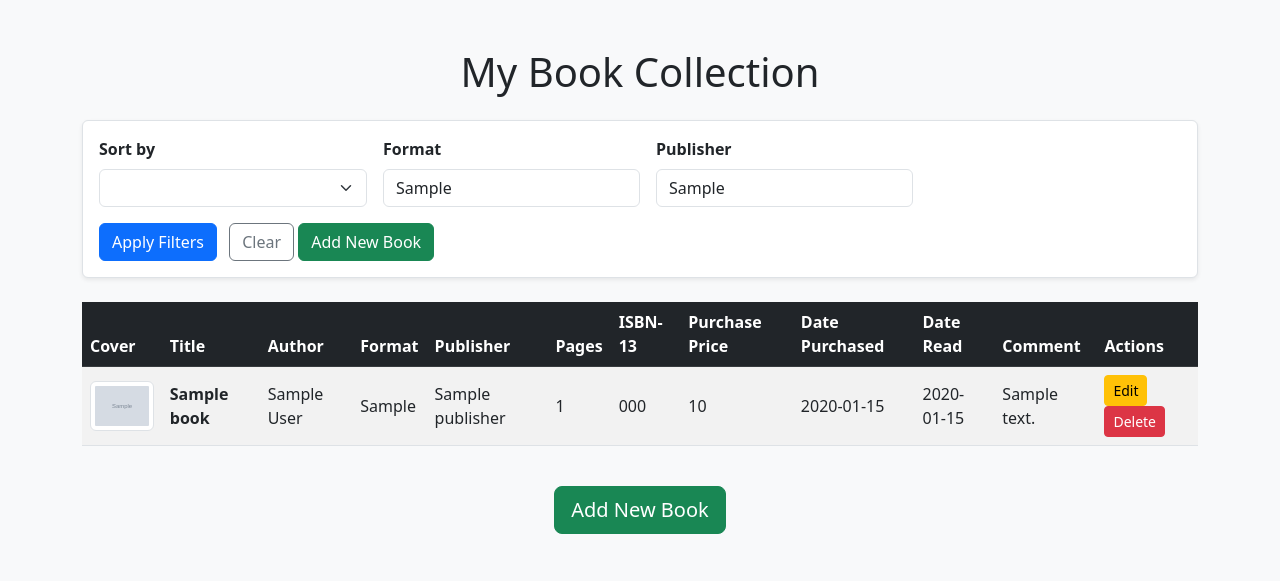
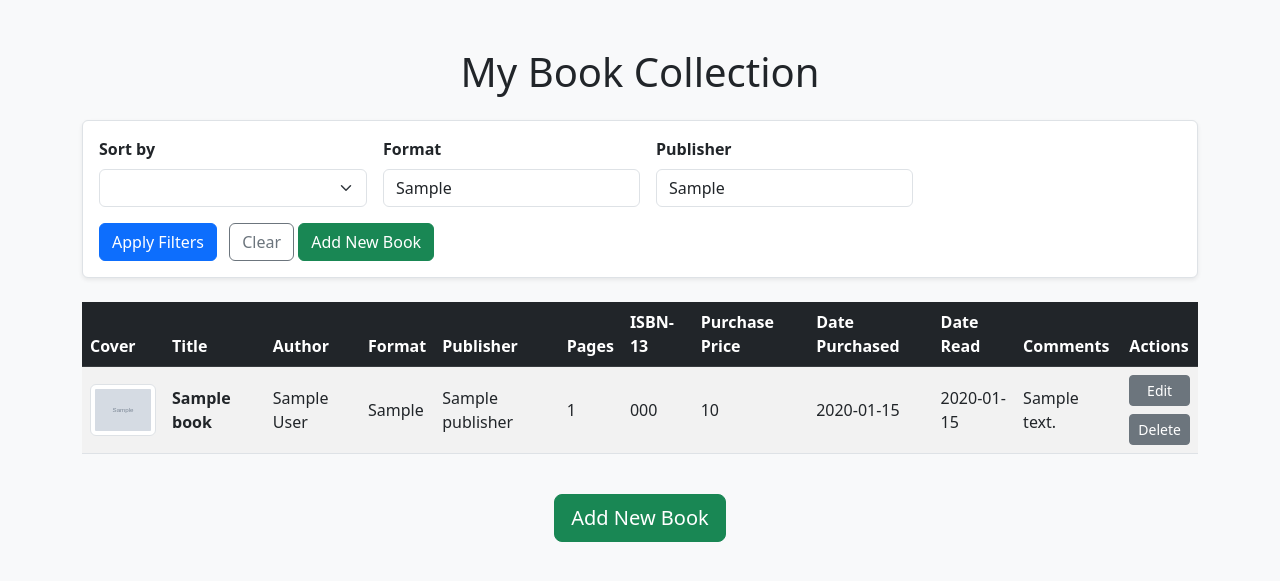
Before and after one commit to evohnave/BookTracker, a FastAPI app: template templates/home.html in a window 1280 px wide. Shown: the top 581 px of the page. Run offline with FastAPI, Linux system fonts and the light colour scheme; the template is opened without the code that fills it: most values are stand-ins (such as "Sample title", 1, 10 or a date in 2020); grey boxes marked "Sample" are stand-in pictures.

Commit message:
Style changes

```diff
--- a/templates/home.html
+++ b/templates/home.html
@@ -65,7 +65,7 @@
                         <th>Purchase Price</th>
                         <th>Date Purchased</th>
                         <th>Date Read</th>
-                        <th>Comment</th>
+                        <th>Comments</th>
                         <th>Actions</th>
                     </tr>
                 </thead>
@@ -90,10 +90,12 @@
                         <td>{{ book.date_read.strftime('%Y-%m-%d') if book.date_read else '' }}</td>
                         <td>{{ book.comment or '' }}</td>
                         <td>
-                            <a href="/edit/{{ book.id }}" class="btn btn-sm btn-warning">Edit</a>
-                            <form action="/delete/{{ book.id }}" method="post" style="display:inline;">
-                                <button type="submit" class="btn btn-sm btn-danger" onclick="return confirm('Are you sure?')">Delete</button>
-                            </form>
+                            <div class="d-grid gap-4 d-md-block" style="width: fit-content;">
+                              <a href="/edit/{{ book.id }}" class="btn btn-sm btn-secondary w-100 d-block mb-2">Edit</a>
+                                <form action="/delete/{{ book.id }}" method="post" style="display:inline;">
+                                  <button type="submit" class="btn btn-sm btn-secondary w-100 d-block" onclick="return confirm('Are you sure?')">Delete</button>
+                                </form>
+                            </div>
                         </td>
                     </tr>
                     {% endfor %}
```
